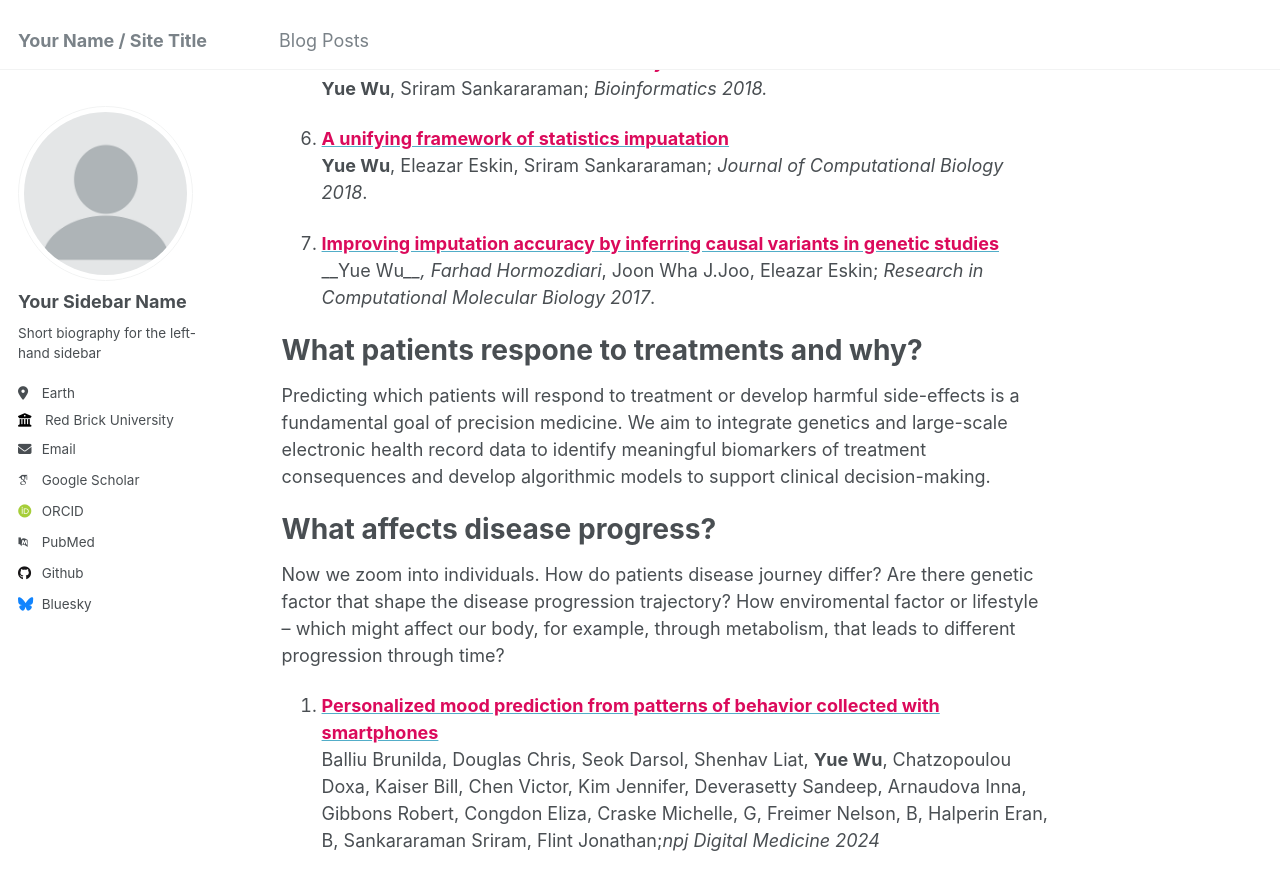
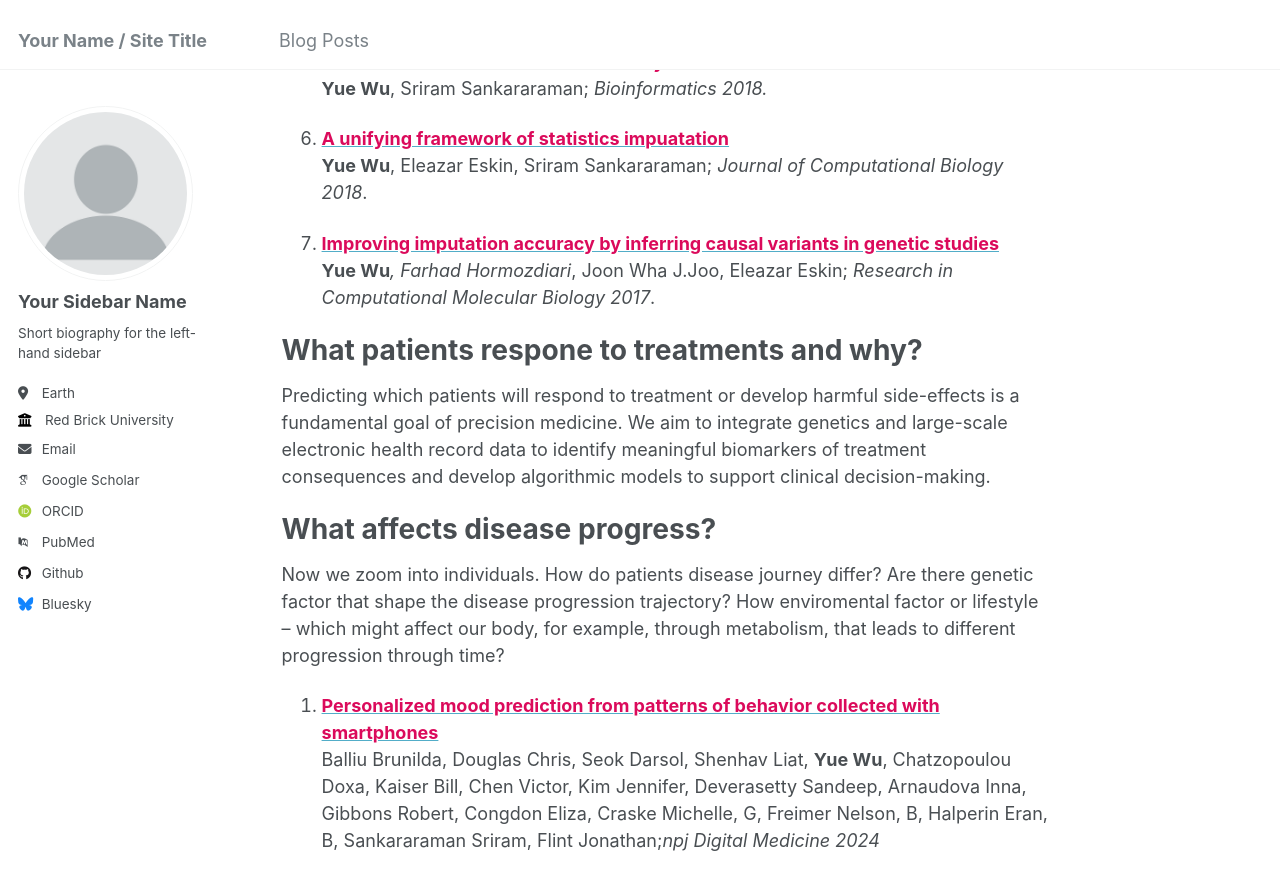
Before and after one commit to ariel-wu/ariel-wu.github.io, a Jekyll site: the page built from _pages/about.md, in a window 1280 px wide and 900 px high, scrolled down 1230 px. Shown: the top 890 px of the window. Built offline with Jekyll 4.4.1, drawn with Linux system fonts in a browser that asks for light colours; some web fonts are replaced.

Commit message:
Update about.md

```diff
--- a/_pages/about.md
+++ b/_pages/about.md
@@ -29,7 +29,7 @@ We all get sick. But how genomics is related to the risk of disease? Let's zoom
 
 1. [<span style="color:#db0a5b"> **A unifying framework of statistics impuatation**</span>](https://www.liebertpub.com/doi/full/10.1089/cmb.2019.0449)<br> __Yue Wu__, Eleazar Eskin, Sriram Sankararaman; *Journal of Computational Biology 2018*.
 
-2. [<span style="color:#db0a5b">**Improving imputation accuracy by inferring causal variants in genetic studies**</span>](https://www.liebertpub.com/doi/full/10.1089/cmb.2018.0139)<br> __Yue Wu*__, Farhad Hormozdiari*, Joon Wha J.Joo, Eleazar Eskin; *Research in Computational Molecular Biology 2017*.
+2. [<span style="color:#db0a5b">**Improving imputation accuracy by inferring causal variants in genetic studies**</span>](https://www.liebertpub.com/doi/full/10.1089/cmb.2018.0139)<br> __Yue Wu__*, Farhad Hormozdiari*, Joon Wha J.Joo, Eleazar Eskin; *Research in Computational Molecular Biology 2017*.
 
 
 
```
